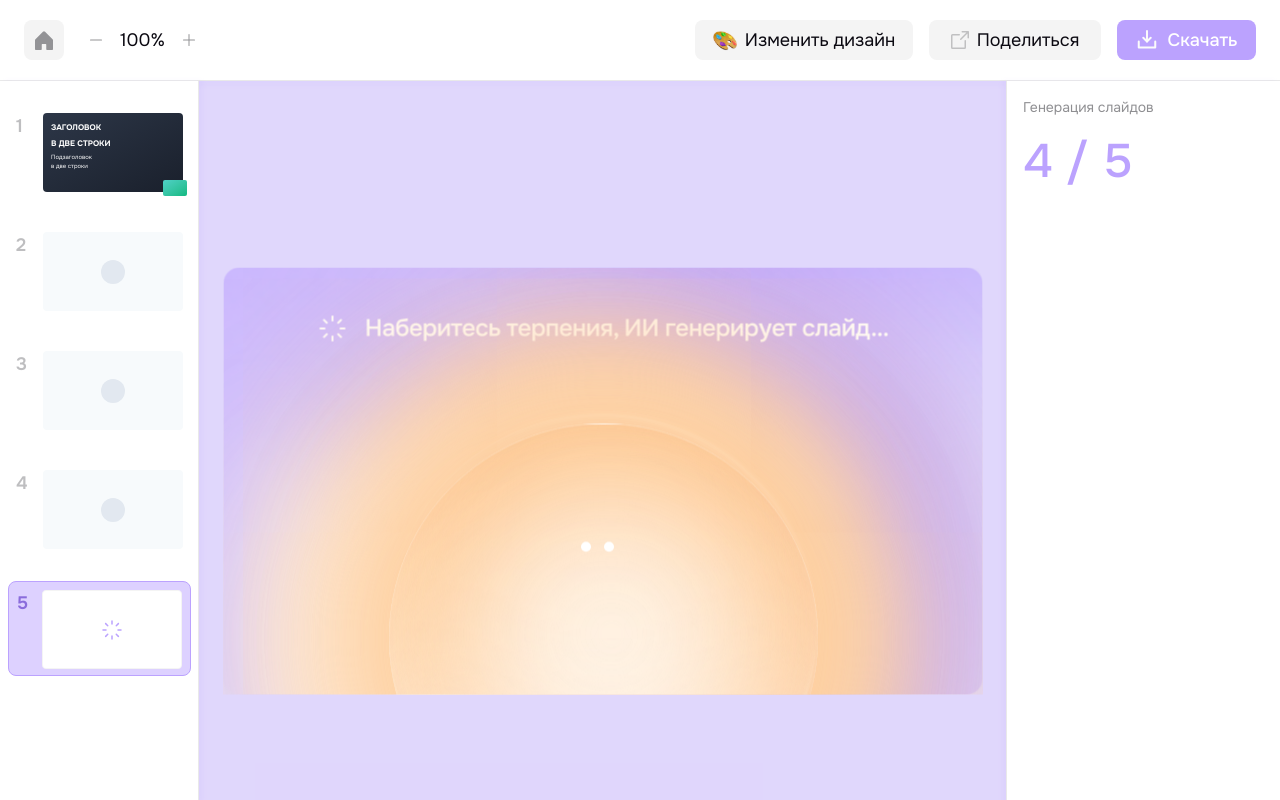
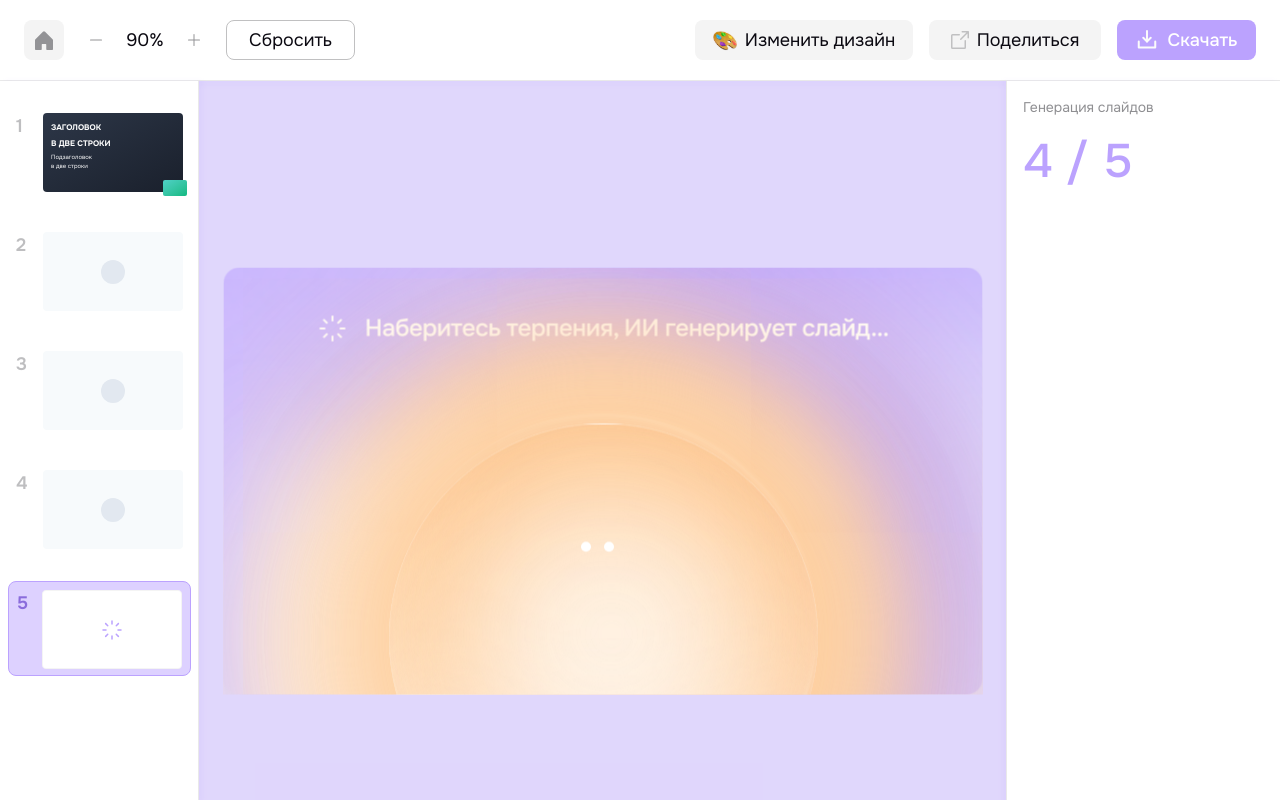
Before and after one commit to senseiGai/presentology-front, a Next.js app: page /presentation-generation in a window 1280 px wide. Both pictures are taken after a click on the button 96 px from the left and 40 px from the top of the page. Built offline with nearby package versions, Linux system fonts and the light colour scheme.

Commit message:
feat: add zoom functionality with controls in PresentationHeader and SlideCanvas components

```diff
--- a/src/features/PresentationHeader/ui/PresentationHeader.tsx
+++ b/src/features/PresentationHeader/ui/PresentationHeader.tsx
@@ -2,6 +2,7 @@ import React, { useState, useRef } from "react";
 import { Button } from "@/shared/ui/Button";
 import { SharePopup } from "@/shared/ui/SharePopup";
 import { DownloadPopup } from "@/shared/ui/DownloadPopup";
+import { usePresentationStore } from "@/shared/stores/usePresentationStore";
 import HouseIcon from "../../../../public/icons/HouseIcon";
 import MinusIcon from "../../../../public/icons/MinusIcon";
 import PlusIcon from "../../../../public/icons/PlusIcon";
@@ -32,11 +33,11 @@ export const PresentationHeader: React.FC<PresentationHeaderProps> = ({
   const [isDownloadPopupOpen, setIsDownloadPopupOpen] = useState(false);
   const shareButtonRef = useRef<HTMLButtonElement>(null);
 
+  const { zoomLevel, zoomIn, zoomOut, resetZoom } = usePresentationStore();
+
   const handleCopyLink = () => {
-    // Copy current page URL to clipboard
     navigator.clipboard.writeText(window.location.href);
     setIsSharePopupOpen(false);
-    // You could add a toast notification here
   };
 
   const handleShareTelegram = () => {
@@ -98,15 +99,29 @@ export const PresentationHeader: React.FC<PresentationHeaderProps> = ({
 
         {/* Zoom controls */}
         <div className="flex items-center gap-x-2">
-          <button className="flex w-[32px] h-[32px] items-center justify-center cursor-pointer">
+          <button
+            onClick={zoomOut}
+            className="flex w-[32px] h-[32px] items-center justify-center cursor-pointer hover:bg-[#F4F4F4] rounded-[4px] transition-colors"
+          >
             <MinusIcon />
           </button>
-          <span className="text-[#0B0911] text-[18px] font-normal text-center">
-            100%
+          <span className="text-[#0B0911] text-[18px] font-normal text-center min-w-[50px]">
+            {zoomLevel}%
           </span>
-          <button className="flex w-[32px] h-[32px] items-center justify-center cursor-pointer">
+          <button
+            onClick={zoomIn}
+            className="flex w-[32px] h-[32px] items-center justify-center cursor-pointer hover:bg-[#F4F4F4] rounded-[4px] transition-colors"
+          >
             <PlusIcon />
           </button>
+          {zoomLevel !== 100 && (
+            <button
+              onClick={resetZoom}
+              className="ml-2 w-[129px] h-[40px] text-[18px] font-normal text-[#0B0911] bg-[#FFFFFF] border-[#C0C0C1] border-[1px] rounded-[8px] transition-colors cursor-pointer"
+            >
+              Сбросить
+            </button>
+          )}
         </div>
       </div>
 
--- a/src/features/SlideCanvas/ui/SlideCanvas.tsx
+++ b/src/features/SlideCanvas/ui/SlideCanvas.tsx
@@ -23,6 +23,7 @@ export const SlideCanvas: React.FC<SlideCanvasProps> = () => {
     isGenerating,
     setCurrentSlide,
     deleteSlideByIndex,
+    zoomLevel,
   } = usePresentationStore();
 
   // Во время генерации показываем только градиентный фон
@@ -63,7 +64,7 @@ export const SlideCanvas: React.FC<SlideCanvasProps> = () => {
 
     const slideType = getSlideType(slideNumber);
     return (
-      <div className="">
+      <div>
         <SlideContent slideNumber={slideNumber} slideType={slideType} />
       </div>
     );
@@ -74,14 +75,26 @@ export const SlideCanvas: React.FC<SlideCanvasProps> = () => {
       className="flex-1 bg-[#BBA2FE66] overflow-y-auto"
       style={{ height: "calc(100vh - 80px)" }}
     >
-      <div className="flex flex-col items-center mt-[116px] gap-8">
+      <div
+        className="flex flex-col items-center mt-[116px]"
+        style={{
+          gap: `${32 * (zoomLevel / 100)}px`, // Scale gap with zoom level to maintain visual density
+        }}
+      >
         {Array.from({ length: totalSlides }, (_, index) => {
           const slideNumber = index + 1;
           const isGenerated = generatedSlides.includes(slideNumber);
+          const scale = zoomLevel / 100;
 
           return (
             <React.Fragment key={`slide-${slideNumber}-${totalSlides}`}>
-              <div className="flex flex-col items-center">
+              <div
+                className="flex flex-col items-center"
+                style={{
+                  transform: `scale(${scale})`,
+                  transformOrigin: "center",
+                }}
+              >
                 {/* Show buttons for all slides but only enable delete for generated ones */}
                 <div className="flex mr-auto gap-2 mb-2">
                   <button
--- a/src/shared/stores/usePresentationStore.ts
+++ b/src/shared/stores/usePresentationStore.ts
@@ -13,6 +13,7 @@ export interface PresentationState {
   selectedElement: string;
   isSidebarCollapsed: boolean;
   isToolsPanelCollapsed: boolean;
+  zoomLevel: number;
 
   // Actions
   setCurrentSlide: (slide: number) => void;
@@ -27,6 +28,10 @@ export interface PresentationState {
   toggleSidebar: () => void;
   setIsSidebarCollapsed: (collapsed: boolean) => void;
   setIsToolsPanelCollapsed: (collapsed: boolean) => void;
+  setZoomLevel: (zoom: number) => void;
+  zoomIn: () => void;
+  zoomOut: () => void;
+  resetZoom: () => void;
 
   // Reset functions
   resetPresentation: () => void;
@@ -42,6 +47,7 @@ const initialState = {
   selectedElement: "",
   isSidebarCollapsed: false,
   isToolsPanelCollapsed: false,
+  zoomLevel: 100,
 };
 
 export const usePresentationStore = create<PresentationState>()(
@@ -219,6 +225,20 @@ export const usePresentationStore = create<PresentationState>()(
     setIsToolsPanelCollapsed: (collapsed: boolean) =>
       set({ isToolsPanelCollapsed: collapsed }),
 
+    setZoomLevel: (zoom: number) => set({ zoomLevel: zoom }),
+
+    zoomIn: () =>
+      set((state) => ({
+        zoomLevel: Math.min(state.zoomLevel + 10, 100), // Max zoom 100%
+      })),
+
+    zoomOut: () =>
+      set((state) => ({
+        zoomLevel: Math.max(state.zoomLevel - 10, 50), // Min zoom 50%
+      })),
+
+    resetZoom: () => set({ zoomLevel: 100 }),
+
     resetPresentation: () => set(initialState),
 
     startGeneration: () =>
@@ -248,6 +268,8 @@ export const useIsSidebarCollapsed = () =>
   usePresentationStore((state) => state.isSidebarCollapsed);
 export const useIsToolsPanelCollapsed = () =>
   usePresentationStore((state) => state.isToolsPanelCollapsed);
+export const useZoomLevel = () =>
+  usePresentationStore((state) => state.zoomLevel);
 
 // Составные селекторы
 export const useSlideState = () =>
```
